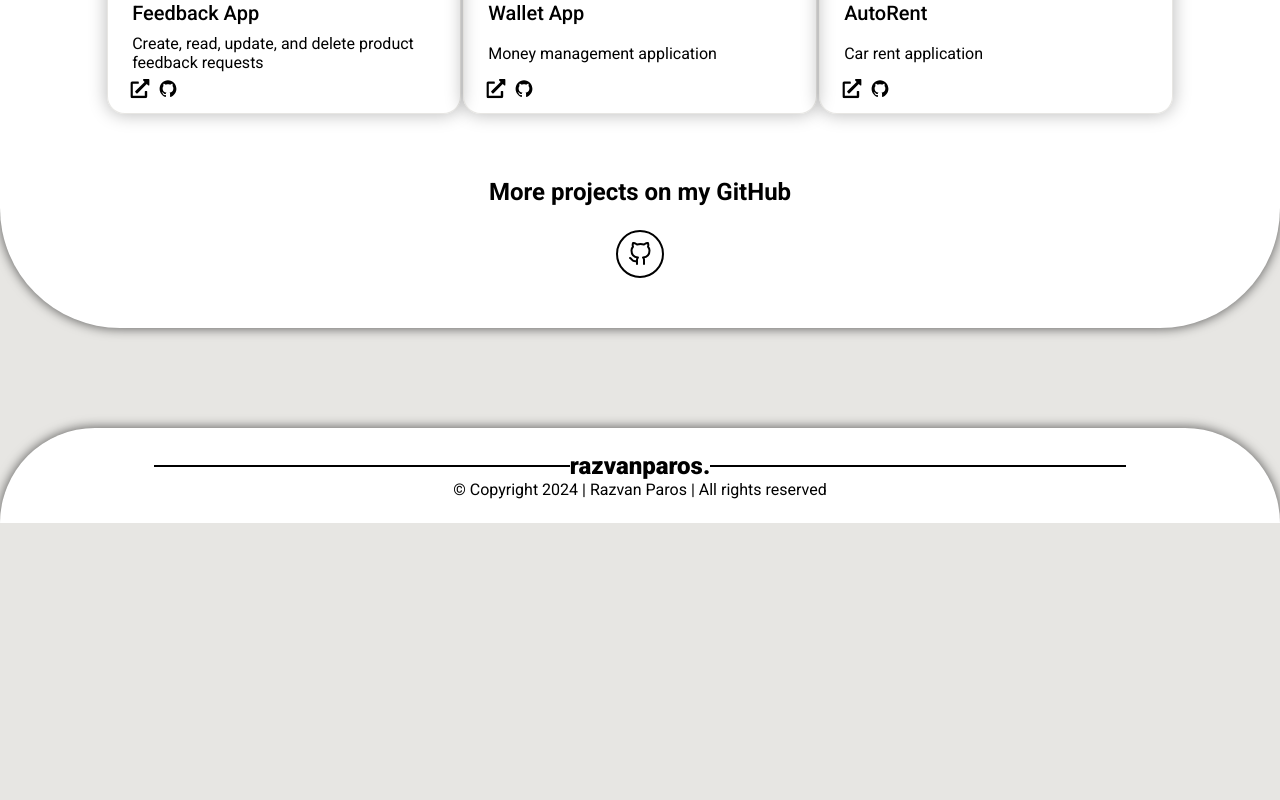
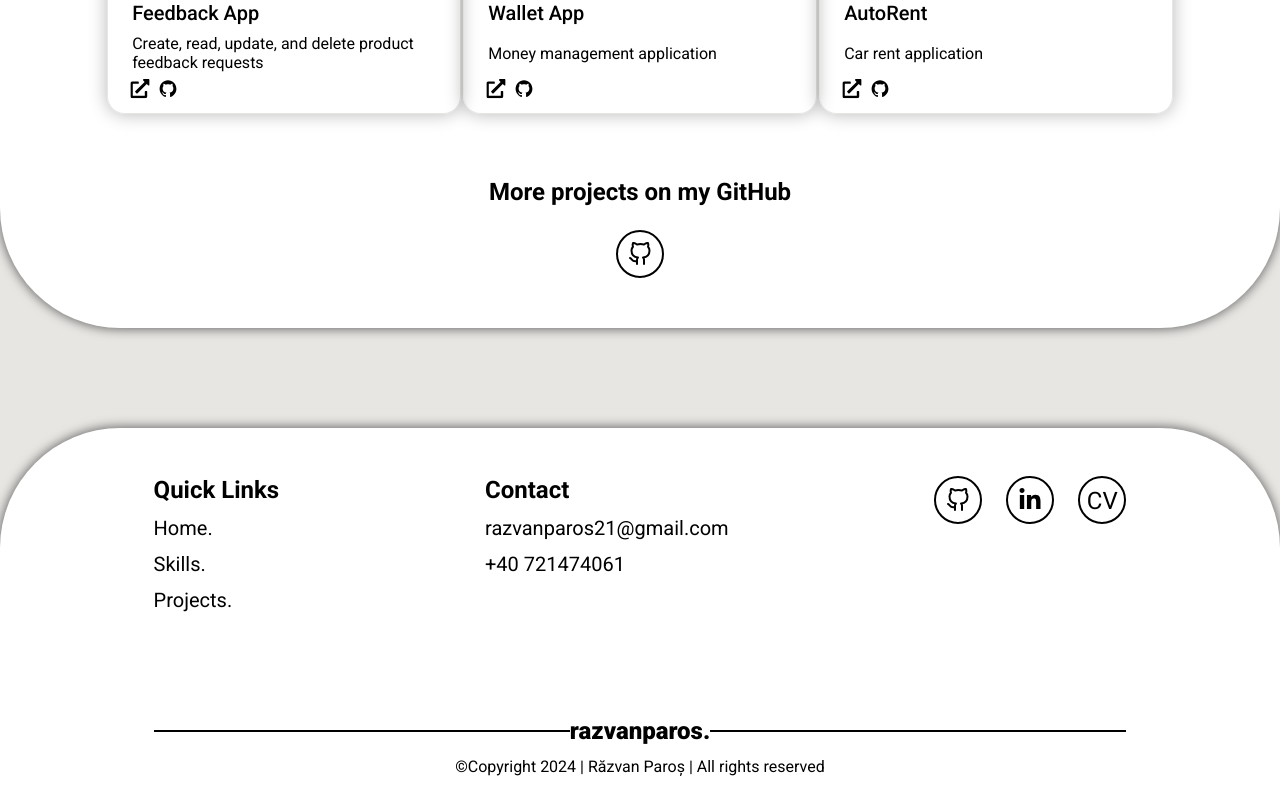
Before and after one commit to razvanparos/razvan-paros, a React (Create React App) app: page / in a window 1280 px wide. Shown: the part 2296-3096 px from the top of the page. Before the commit the page ends 2819 px from the top, so only its background shows below. Built offline with nearby package versions, Linux system fonts and the light colour scheme.

Commit message:
desktop complete

```diff
--- a/src/Components/Contact/Contact.css
+++ b/src/Components/Contact/Contact.css
@@ -1,18 +1,21 @@
 .contact-div{
     max-width: 100%;
+    height: 300px;
     background-color: white;
     border-top-right-radius: 120px;
     border-top-left-radius: 120px;
     box-shadow: 0px 0px 11px 1px rgba(0,0,0,0.56);
     margin-top: 100px;
+    padding-top: 48px;
+    padding-bottom: 24px;
 }
 .contact-content{
-    padding: 24px 0px;
     height: 100%;
     display: flex;
     flex-direction: column;
     align-items: center;
     justify-content: space-between;
+    row-gap: 24px;
 }
 .line{
     border: 1px solid black;
@@ -29,3 +32,40 @@
     font-size: 24px;
     font-weight: 800;
 }
+.contact-lists{
+    width: 100%;
+    display: flex;
+    justify-content: space-between;
+}
+.contact-menu{
+    display: flex;
+    flex-direction: column;
+    list-style: none;
+    row-gap: 12px;
+}
+.contact-menu2{
+    display: flex;
+    flex-direction: column;
+    list-style: none;
+    row-gap: 12px;
+}
+.contact-menu li{
+    font-size: 20px;
+    font-weight: 400;
+    cursor: pointer;
+}
+
+.contact-menu li:nth-child(1){
+    font-size: 24px;
+    font-weight: 700;
+    cursor:default;
+}
+.contact-menu2 li{
+    font-size: 20px;
+    font-weight: 400;
+}
+
+.contact-menu2 li:nth-child(1){
+    font-size: 24px;
+    font-weight: 700;
+}
--- a/src/Components/Contact/Contact.jsx
+++ b/src/Components/Contact/Contact.jsx
@@ -1,4 +1,7 @@
 import './Contact.css';
+import { Link } from 'react-scroll';
+import { FaLinkedinIn } from "react-icons/fa6";
+import { FiGithub } from "react-icons/fi";
 
 function Contact() {
     let currentDate = new Date();
@@ -7,12 +10,33 @@ function Contact() {
   return (
     <div className="contact-div padding" name='contact'>
        <div className='contact-content'>
-            <div className='contact-line'>
-                <div className='line'></div>
-                <p>razvanparos.</p>
-                <div className='line'></div>
+          <div className='contact-lists'>
+            <ul className='contact-menu'>
+              <li>Quick Links</li>
+              <li><Link activeClass='active' to='main' smooth={true} duration={500} offset={-100}>Home.</Link></li>
+              <li><Link activeClass='active' to='skills' smooth={true} duration={500} offset={-30}>Skills.</Link></li>
+              <li><Link activeClass='active' to='projects' smooth={true} duration={500} offset={30}>Projects.</Link></li>
+            </ul>
+            <ul className='contact-menu2'>
+              <li>Contact</li>
+              <li>razvanparos21@gmail.com</li>
+              <li>+40 721474061</li>
+            </ul>
+            <div className='header-menu'>
+              <a href='https://github.com/razvanparos' target='_blank' className='border'><FiGithub className='socials-icon'/></a>
+              <a href='https://www.linkedin.com/in/razvanparos-frontend/' target='_blank' className='border'><FaLinkedinIn className='socials-icon'/></a>
+              <a href='https://www.linkedin.com/in/razvanparos-frontend/overlay/1722204895839/single-media-viewer/?profileId=ACoAAD3ONOsB0zh_zefve425N3RrQJ9MUCxkXGo' target='_blank' className='border'><p className='socials-icon'>CV</p></a>
             </div>
-            <p>© Copyright {currentYear} | Razvan Paros | All rights reserved</p>
+          </div>
+          <div style={{width:'100%', display:'flex',flexDirection:'column', alignItems:'center', rowGap:'12px'}}>
+             <div className='contact-line'>
+              <div className='line'></div>
+              <p>razvanparos.</p>
+              <div className='line'></div>
+            </div>
+            <p>©Copyright {currentYear} | Răzvan Paroș | All rights reserved</p>
+          </div>
+
        </div>
     </div>
   );
--- a/src/Components/Main/Main.jsx
+++ b/src/Components/Main/Main.jsx
@@ -16,7 +16,7 @@ function Main() {
         <div className='header-menu'>
             <a href='https://github.com/razvanparos' target='_blank' className='border'><FiGithub className='socials-icon'/></a>
             <a href='https://www.linkedin.com/in/razvanparos-frontend/' target='_blank' className='border'><FaLinkedinIn className='socials-icon'/></a>
-            <a href='https://www.linkedin.com/in/razvanparos-frontend/overlay/1718312651555/single-media-viewer/?profileId=ACoAAD3ONOsB0zh_zefve425N3RrQJ9MUCxkXGo' target='_blank' className='border'><p className='socials-icon'>CV</p></a>
+            <a href='https://www.linkedin.com/in/razvanparos-frontend/overlay/1722204895839/single-media-viewer/?profileId=ACoAAD3ONOsB0zh_zefve425N3RrQJ9MUCxkXGo' target='_blank' className='border'><p className='socials-icon'>CV</p></a>
         </div>
 
     </Element>
```
